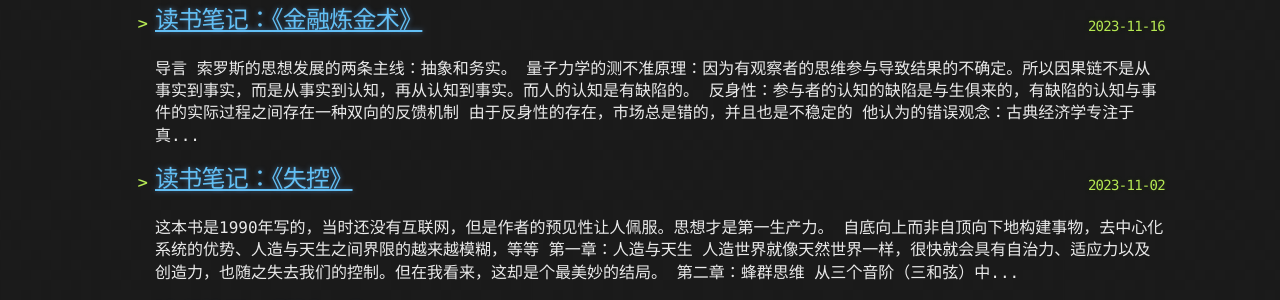
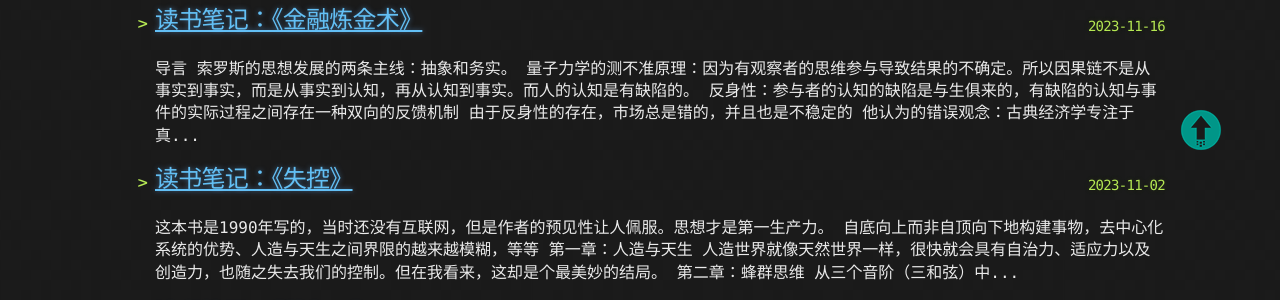
Before and after one commit to zsdnishishui/first, a Jekyll site: the page built from index.html, in a window 1280 px wide. Shown: the part 703-1003 px from the top of the page. Built offline with Jekyll 4.4.1, drawn with Linux system fonts in a browser that asks for light colours; the list of posts is cut into pages by our own code; comment, search, counter and statistics services are not loaded.

Commit message:
返回顶部

```diff
--- /dev/null
+++ b/_includes/back_top_button.html
@@ -0,0 +1,4 @@
+<div id="back-top">
+    <a href="#top" title="回到顶部">
+    </a>
+</div>
--- a/_layouts/default.html
+++ b/_layouts/default.html
@@ -34,7 +34,7 @@
   </div>
   {% endif %} {% include footer.html %}
   {% include analytics.html %}
-
+  {% include back_top_button.html %}
 </body>
 
 </html>
--- a/_layouts/search.html
+++ b/_layouts/search.html
@@ -1,5 +1,5 @@
 ---
-layout: default
+layout: page
 ---
 <style>
 
--- a/_sass/base.scss
+++ b/_sass/base.scss
@@ -322,3 +322,15 @@ a:active, a:focus {
     }
   }
 }
+#back-top a {
+  width:50px;
+  height: 50px;
+  position: fixed;
+  bottom: 30px;
+  right: 0%;
+  margin-right: 40px;
+  background: url(/img/bg_up_arrow.png) no-repeat center center;
+  text-decoration: none;
+  padding: 12px 14px;
+  display: inline-block;
+}
```
Also changed, not shown: _layouts/categories.html (+10 -6 lines), img/bg_up_arrow.png (added).
